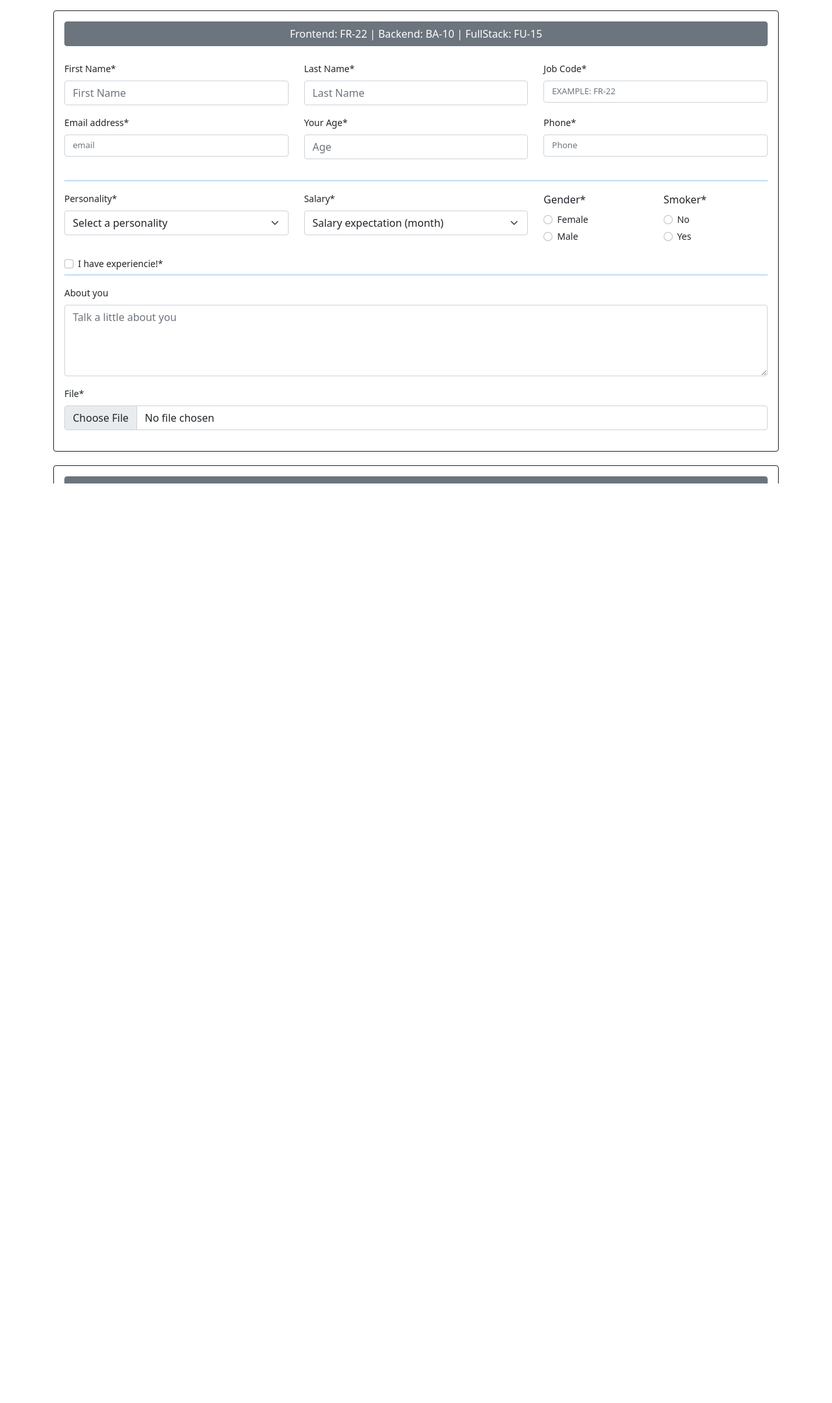
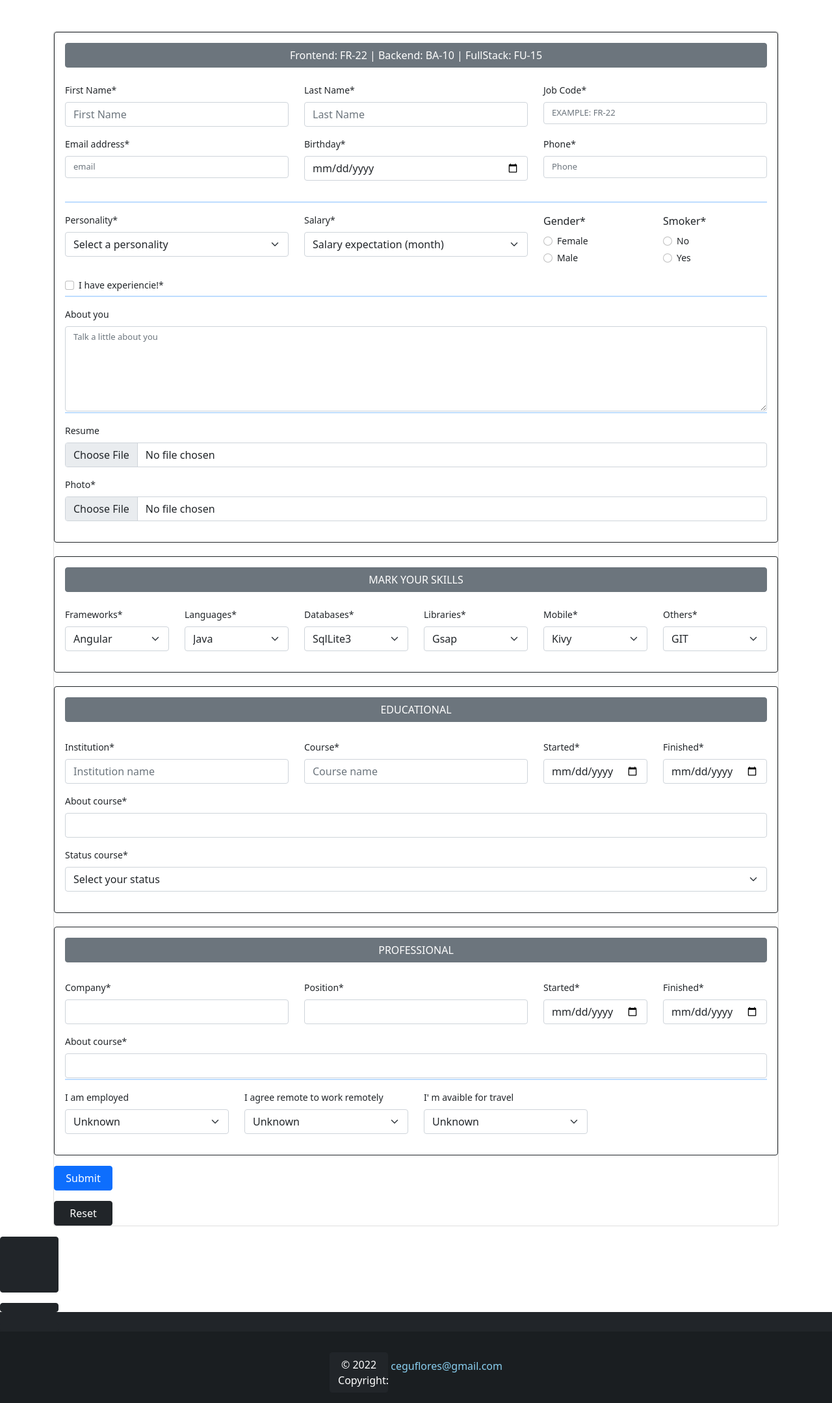
Before and after one commit to CGustavoFlores/Django_crispyFormsAdvanced, a Django app: page / in a window 1280 px wide. Shown: the part 56-2215 px from the top of the page at 65% size. Before the commit the page ends 800 px from the top, so only its background shows below. Run offline with Django 4.2, Linux system fonts and the light colour scheme; some libraries are stand-ins or nearby versions.

Commit message:
backen finalizado

```diff
--- a/App/forms.py
+++ b/App/forms.py
@@ -1,10 +1,13 @@
 from concurrent.futures.process import _python_exit
+from email.mime import image
 from tkinter.ttk import Style
+from turtle import textinput
 from django import forms
 from .models import Candidate, SMOKER
 from django.core.validators import RegexValidator
 from django.core.exceptions import ValidationError
-
+from datetime import date # used in birth date
+import datetime # used to prevent future dates
 
 
 # EVERY letters to lowercase
@@ -53,11 +56,11 @@
                                       }))
 
     # Method de validacion 1
-    age = forms.CharField(
-        label='Your Age', min_length=2,max_length=3,
-        validators= [RegexValidator(r'^[0-9]*$',
-        message="Only numbers is allowed!")],
-        widget=forms.TextInput(attrs={'placeholder': 'Age'}))
+    #age = forms.CharField(
+    #    label='Your Age', min_length=2,max_length=3,
+    #    validators= [RegexValidator(r'^[0-9]*$',
+    #    message="Only numbers is allowed!")],
+    #    widget=forms.TextInput(attrs={'placeholder': 'Age'}))
 
 
     experience = forms.BooleanField   (label= "I have experiencie!")  #  alta requerid=false
@@ -66,17 +69,60 @@
         label='About you', min_length=10,max_length=1000,
         required=False,
         widget=forms.Textarea(
-            attrs={'placeholder': 'Talk a little about you', 'rows':4}
+            attrs={'placeholder': 'Talk a little about you',
+                   'rows':6,
+                   'style':'font-size: 13px'
+                   }
             )
         )
 
-    # file upload
-    file = forms.FileField(
+    # file (upload resume)
+    # ES PREFERIBLE LA VALIDACION ACA, Y NO COMO CFUNCION)
+    #file = forms.FileField(
+    #    label="Resume",
+    #    required=True,
+    #    widget=forms.ClearableFileInput(
+    #        attrs={'style':'font-size 13px',
+    #               'accept':'application/pdf, application/msword'
+    #               }
+    #    )
+    #)
+
+    # image (photo upload)
+    image = forms.FileField(
+        label="Photo",
         required=True,
         widget=forms.ClearableFileInput(
-            attrs={'style':'font-size 13px'}
+            attrs={'style':'font-size 13px',
+                   'accept':'image/png, image/jpeg'
+                   }
         )
     )
+
+    # institution
+    institution = forms.CharField(
+        label="Institution",
+        min_length=3,
+        max_length=50,
+        widget=forms.TextInput(
+            attrs={'style':'font-size 13px',
+                   'placeholder':'Institution name'
+                   }
+        )
+    )
+
+    # Course
+    course = forms.CharField(
+        label="Course",
+        min_length=3,
+        max_length=50,
+        widget=forms.TextInput(
+            attrs={'style':'font-size 13px',
+                   'placeholder':'Course name'
+                   }
+        )
+    )
+
 
 
     # method 1
@@ -89,6 +135,12 @@
 
         exclude = ['created_at', 'Situation']
 
+        labels = {
+            'started_course':'Started',
+            'finished_course':'Finished',
+            'started_job':'Started',
+            'finished_job':'Finished',
+        }
         SALARY = {
             ('','Salary expectation (month)'),
             ('Between ($3000 and $4000)','Between ($3000 and $4000)'),
@@ -98,8 +150,63 @@
         }
 
         GENDER=[('F', 'Female'),('M', 'Male')]
+
         # OUTSIDE WIDGET
         widgets = {
+            # Birth date
+            'birth':forms.DateInput(
+                attrs={
+                    'style':'font-size: 13px cursor:pointer' ,
+                    'type':'date',
+                    'onkeydown': 'return false', # block typing inside the input
+                    'min':'1950-01-01',
+                    'max':'2030-01-01'
+                }
+            ),
+
+            # Started Course
+            'started_course':forms.DateInput(
+             attrs={
+                'style':'font-size: 13px cursor:pointer' ,
+                'type':'date',
+                'onkeydown': 'return false', # block typing inside the input
+                'min':'1950-01-01',
+                'max':'2030-01-01'
+                }
+            ),
+            # finished Course
+            'finished_course':forms.DateInput(
+             attrs={
+                'style':'font-size: 13px cursor:pointer' ,
+                'type':'date',
+                'onkeydown': 'return false', # block typing inside the input
+                'min':'1950-01-01',
+                'max':'2030-01-01'
+                }
+            ),
+
+            # Started Job
+            'started_job':forms.DateInput(
+             attrs={
+                'style':'font-size: 13px cursor:pointer' ,
+                'type':'date',
+                'onkeydown': 'return false', # block typing inside the input
+                'min':'1950-01-01',
+                'max':'2030-01-01'
+                }
+            ),
+            # finished Job
+            'finished_job':forms.DateInput(
+             attrs={
+                'style':'font-size: 13px cursor:pointer' ,
+                'type':'date',
+                'onkeydown': 'return false', # block typing inside the input
+                'min':'1950-01-01',
+                'max':'2030-01-01'
+                }
+            ),
+
+
             # Phone
             'phone': forms.TextInput(
                 attrs={
@@ -195,7 +302,70 @@
             raise forms.ValidationError('Denied ! Phone field is incomplete.')
         return phone
 
+    # ES PREFERIBLE VALIDARLO EN EL MOMENTO QUE SE VA ELEGIR EDAÑP
+    # # 5) RESTRICTION (FILE EXTENSION - METHOD 2 VIA FUNCTION)
+    #def clean_file(self):
+    #    file=self.cleaned_data('file')
+    #    content_type = file.content_type
+    #    if content_type == 'application/pdf' or content_type == 'application/msword':
+    #        return file
+    #    else:
+    #        raise forms.ValidationError('ONly: PDF DOC DOCX')
 
+
+
+
+    # # 5) RESTRICTION (FILE EXTENSION ) method 3 for validation input file
+
+    def clean_file(self):
+        file=self.cleaned_data.get('file', False)
+        #variables
+        EXT= ['pdf', 'doc', 'docx']
+        ext= str(file).split('.')[-1]
+        type= ext.lower()
+        #statement
+        #a) Accep only pdf-doc-docx
+        if type not in EXT:
+            raise forms.ValidationError('Only: PDF - DOC - DOCX')
+        #b)Prevent upload more than 2mb
+        if file.size > 2 * 10484776:
+            raise forms.ValidationError('Denied ! Maximum allowed is 2MB.')
+        return file
+
+    # 6) IMAGE ( maximum upload size = 2mb)
+
+    def clean_image(self):
+        image=self.cleaned_data.get('image', False)
+        if image.size > 2 * 10484776:
+            raise forms.ValidationError('Denied ! Maximum allowed is 2MB.')
+        return image
+
+    # 7) birthday ( range  28 to 65)
+
+    def clean_birth(self):
+        birth=self.cleaned_data.get('birth')
+        #variables
+        b=birth
+        now=date.today()
+        age = (now.year-b.year) -((now.month,now.day) < (b.month, b.day))
+        #statement
+        if age < 18 or age > 65:
+            raise forms.ValidationError('Denied ! Age must be between 18 and 65.')
+        return  birth
+
+    # 8) Prevent FUTURES dates ( card 3 and 4)
+    #   a) college
+    def clean_started_course(self):
+        started_course=self.cleaned_data.get('started_course')
+        if started_course > datetime.date.today():
+            raise forms.ValidationError('Denied ! Futures dates is invalid.')
+        return  started_course
+
+    def clean_finished_course(self):
+        finished_course=self.cleaned_data.get('finished_course')
+        if finished_course > datetime.date.today():
+            raise forms.ValidationError('Denied ! Futures dates is invalid.')
+        return  finished_course
 
 
 
--- a/App/static/css/style.css
+++ b/App/static/css/style.css
@@ -1,3 +1,4 @@
+
 html, body {
     height: 100%;
     margin: 0;
@@ -5,7 +6,8 @@
     overflow: hidden;
 }
 
-/* Keep the footer always down */
+
+/* Keep the footer always down  */
 .wrapper {
     min-height: 100%;
     margin-bottom: -50px;
--- a/App/templates/base.html
+++ b/App/templates/base.html
@@ -15,8 +15,9 @@
     <link href={% static "img/favicon.ico" %} rel="shortcut icon">
     <!-- Icon tabs -->
     <link href={% static "img/logo.ico" %} rel="shortcut icon">
-    <!-- Static CSS -->
+    <!-- Static CSS
     <link href={% static "css/style.css" %} rel="stylesheet">
+    -->
 </head>
 
 <body>
--- a/App/templates/home.html
+++ b/App/templates/home.html
@@ -13,13 +13,14 @@
                 {% endif %}
             {% endfor %}
         </div>
-        <form method="POST"  enctype="multipart/form-data"  class="mt-3 " autocomplete="off" novalidate>
+    <form method="POST"  enctype="multipart/form-data"  class="card p3 mt-5 " autocomplete="off" novalidate>
+
         {%  csrf_token %}
+        <!--CAR 1 PERSONAL DATA  -->
         <div class="card border-dark p-3">
             <span class="btn btn-secondary mb-4" style="cursor: default;">
                 Frontend: FR-22  |  Backend: BA-10  |  FullStack: FU-15
             </span>
-            <!--  -->
             <div class="row">
                 <div class="col-4">{{form.firstname|as_crispy_field}}</div>
                 <div class="col-4">{{form.lastname|as_crispy_field}}</div>
@@ -27,10 +28,9 @@
             </div>
             <div class="row">
                 <div class="col-4">{{form.email |as_crispy_field}}</div>
-                <div class="col-4">{{form.age | as_crispy_field}}</div>
+                <div class="col-4">{{form.birth | as_crispy_field}}</div>
                 <div class="col-4">{{form.phone | as_crispy_field}}</div>
             </div>
-
             <hr style="border: 1px solid #007bff;">
             <div class="row">
                 <div class="col-4">{{form.personality |as_crispy_field}}</div>
@@ -41,9 +41,13 @@
             {{form.experience |as_crispy_field}}
             <hr style="border: 1px solid #007bff; margin-top:-15px;">
             {{form.message|as_crispy_field}}
+            <hr style="border: 1px solid #007bff; margin-top:-15px;">
             {{form.file|as_crispy_field}}
+            {{form.image|as_crispy_field}}
         </div>
         <br>
+
+        <!-- Card 2 SKILLOS-->
         <div class="card border-dark p-3">
             <span class="btn btn-secondary mb-4" style="cursor: default;">MARK YOUR SKILLS</span>
             <div class="row">
@@ -53,15 +57,47 @@
                 <div class="col-2">{{form.libraries|as_crispy_field}}</div>
                 <div class="col-2">{{form.mobile|as_crispy_field}}</div>
                 <div class="col-2">{{form.others|as_crispy_field}}</div>
+            </div>
+        </div>
+        <br>
 
+        <!-- Card 3 (EDUCATION)-->
+        <div class="card border-dark p-3">
+            <span class="btn btn-secondary mb-4" style="cursor: default; ">EDUCATIONAL</span>
+            <div class="row mt-1">
+                <div class="col-4">{{form.institution|as_crispy_field}}</div>
+                <div class="col-4">{{form.course|as_crispy_field}}</div>
+                <div class="col-2">{{form.started_course|as_crispy_field}}</div>
+                <div class="col-2">{{form.finished_course|as_crispy_field}}</div>
             </div>
-            <hr style="border: 1px solid #007bff;">
-            <button type="submit" class="btn btn-outline-primary mt-3" style="width: 90px;">Submit</button>
+            {{form.about_course|as_crispy_field}}
+            {{form.status_course|as_crispy_field}}
+        </div>
+        <br>
+
+        <!-- Card 3 (PROFESSIONAL)-->
+        <div class="card border-dark p-3">
+            <span class="btn btn-secondary mb-4" style="cursor: default; ">PROFESSIONAL</span>
+            <div class="row mt-1">
+                <div class="col-4">{{form.company|as_crispy_field}}</div>
+                <div class="col-4">{{form.position|as_crispy_field}}</div>
+                <div class="col-2">{{form.started_job|as_crispy_field}}</div>
+                <div class="col-2">{{form.finished_job|as_crispy_field}}</div>
+            </div>
+            {{form.about_course|as_crispy_field}}
+            <hr style="border: 1px solid #007bff; margin-top:-15px;">
+            <div class="row">
+                <div class="col-3">{{form.employed|as_crispy_field}}</div>
+                <div class="col-3">{{form.remote|as_crispy_field}}</div>
+                <div class="col-3">{{form.travel|as_crispy_field}}</div>
+            </div>
+
         </div>
 
-
-        </form>
-
+        <!-- BUTTONS-->
+        <button type="submit" class="btn btn-primary mt-3" style="width: 90px;">Submit</button>
+        <a href="{% url 'home' %}"  class="btn btn-dark mt-3" style="width: 90px;">Reset</button>
+    </form>
 
 </div> <!-- end container-->
 <br><br><br>
```
Also changed, not shown: App/admin.py (+8 -2 lines), App/models.py (+29 -3 lines), App/migrations/0010_remove_candidate_age_candidate_birth_and_more.py (added), App/migrations/0011_candidate_about_course_candidate_company_and_more.py (added), App/migrations/0012_candidate_image_alter_candidate_situation_and_more.py (added), db.sqlite3, media/photo/cgfloww.jpg (added), 1 other file.
